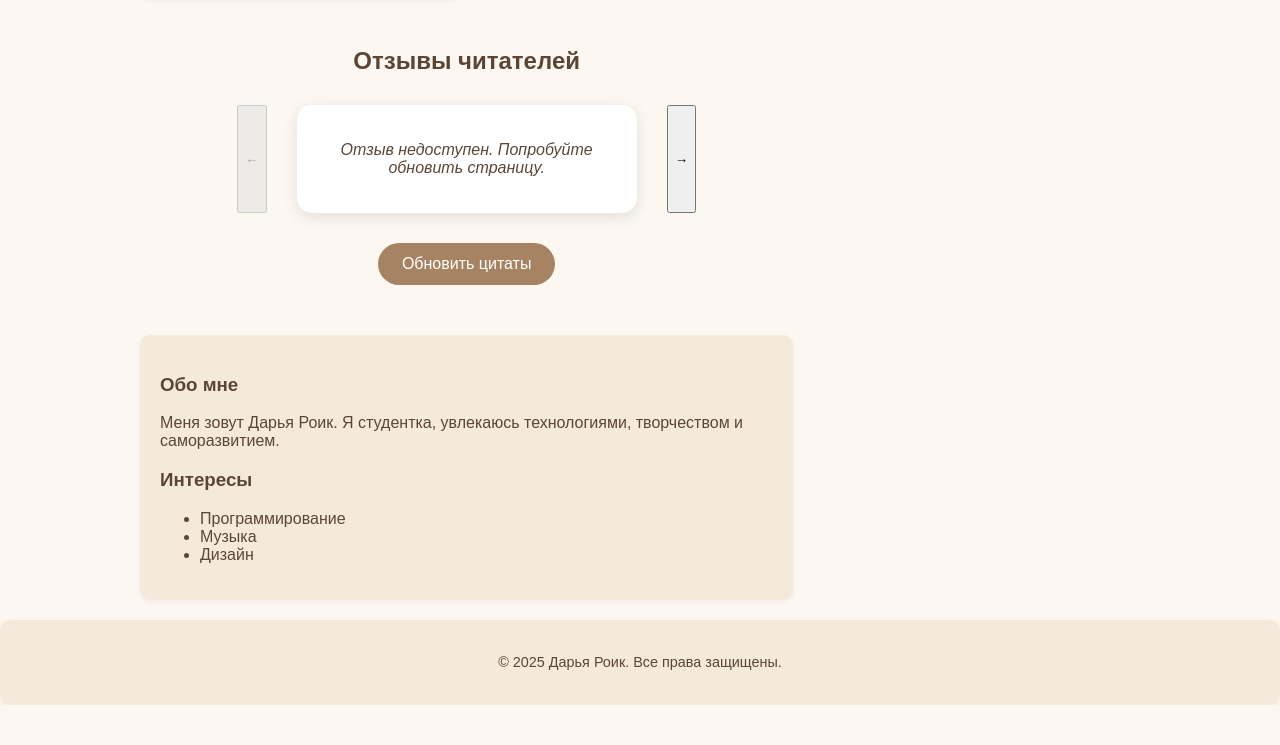
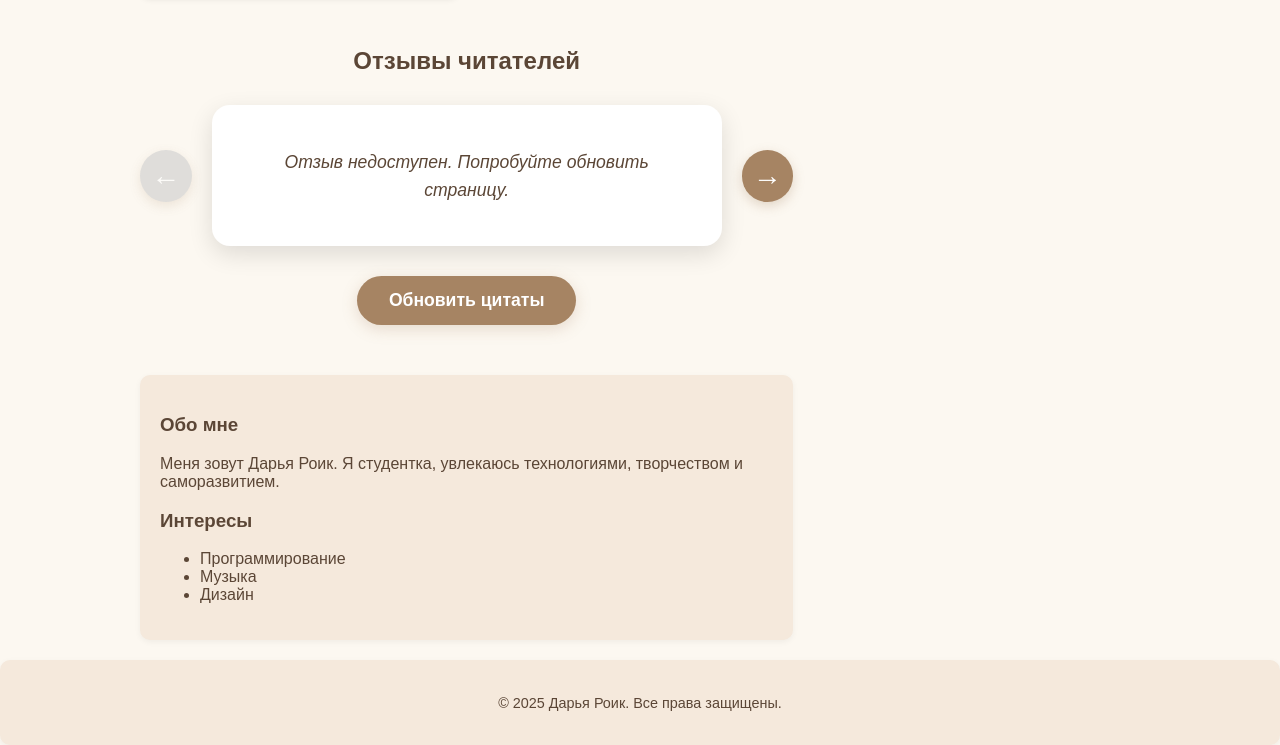
Before and after one commit to Dasha12354/lab6, a plain HTML site: page index.html in a window 1280 px wide. Shown: the part 1690-2435 px from the top of the page. Before the commit the page ends 2395 px from the top, so only its background shows below. Drawn offline with Linux system fonts and the light colour scheme; no server answers.

Commit message:
style.css

```diff
--- a/style.css
+++ b/style.css
@@ -307,4 +307,112 @@ body.dark .review { background: #3d2c20; }
   cursor: pointer;
   font-size: 1rem;
 }
+
 #refreshQuotes:hover { background: #8b6b50; }
+
+/* === КАРУСЕЛЬ ОТЗЫВОВ — 3 ЦИТАТЫ, ПО ЗАДАНИЮ БРИЧАГА === */
+.reviews-section {
+  margin: 50px 0;
+  text-align: center;
+}
+
+.reviews-carousel {
+  display: flex;
+  justify-content: center;
+  align-items: center;
+  gap: 20px;
+  margin: 30px 0;
+  flex-wrap: nowrap;
+}
+
+.review {
+  background: white;
+  padding: 25px 30px;
+  border-radius: 18px;
+  box-shadow: 0 8px 25px rgba(0,0,0,0.12);
+  max-width: 520px;
+  text-align: center;
+  font-style: italic;
+  font-size: 1.1rem;
+  line-height: 1.6;
+  transition: transform 0.3s ease;
+}
+
+.review:hover {
+  transform: translateY(-6px);
+}
+
+/* Кнопки переключения ← → */
+.nav-btn {
+  background: #a68463;
+  color: white;
+  border: none;
+  width: 52px;
+  height: 52px;
+  border-radius: 50%;
+  font-size: 1.8rem;
+  font-weight: bold;
+  cursor: pointer;
+  transition: all 0.3s ease;
+  box-shadow: 0 4px 12px rgba(166, 132, 99, 0.3);
+}
+
+.nav-btn:hover:not(:disabled) {
+  background: #8b6b50;
+  transform: scale(1.1);
+}
+
+.nav-btn:disabled {
+  background: #ccc;
+  cursor: not-allowed;
+  opacity: 0.6;
+}
+
+/* Кнопка обновления */
+#refreshQuotes {
+  background: #a68463;
+  color: white;
+  border: none;
+  padding: 14px 32px;
+  border-radius: 50px;
+  cursor: pointer;
+  font-size: 1.1rem;
+  font-weight: bold;
+  transition: all 0.3s ease;
+  box-shadow: 0 4px 15px rgba(166, 132, 99, 0.25);
+}
+
+#refreshQuotes:hover {
+  background: #8b6b50;
+  transform: translateY(-2px);
+}
+
+
+body.dark .review {
+  background: #3d2c20;
+  color: #f0e6d9;
+  box-shadow: 0 8px 25px rgba(0,0,0,0.3);
+}
+
+body.dark .nav-btn,
+body.dark #refreshQuotes {
+  background: #a68463;
+}
+
+body.dark .nav-btn:hover:not(:disabled),
+body.dark #refreshQuotes:hover {
+  background: #c9a07a;
+}
+
+/* Адаптивность */
+@media (max-width: 768px) {
+  .reviews-carousel {
+    flex-direction: column;
+    gap: 15px;
+  }
+  .nav-btn {
+    width: 48px;
+    height: 48px;
+    font-size: 1.5rem;
+  }
+}
```
